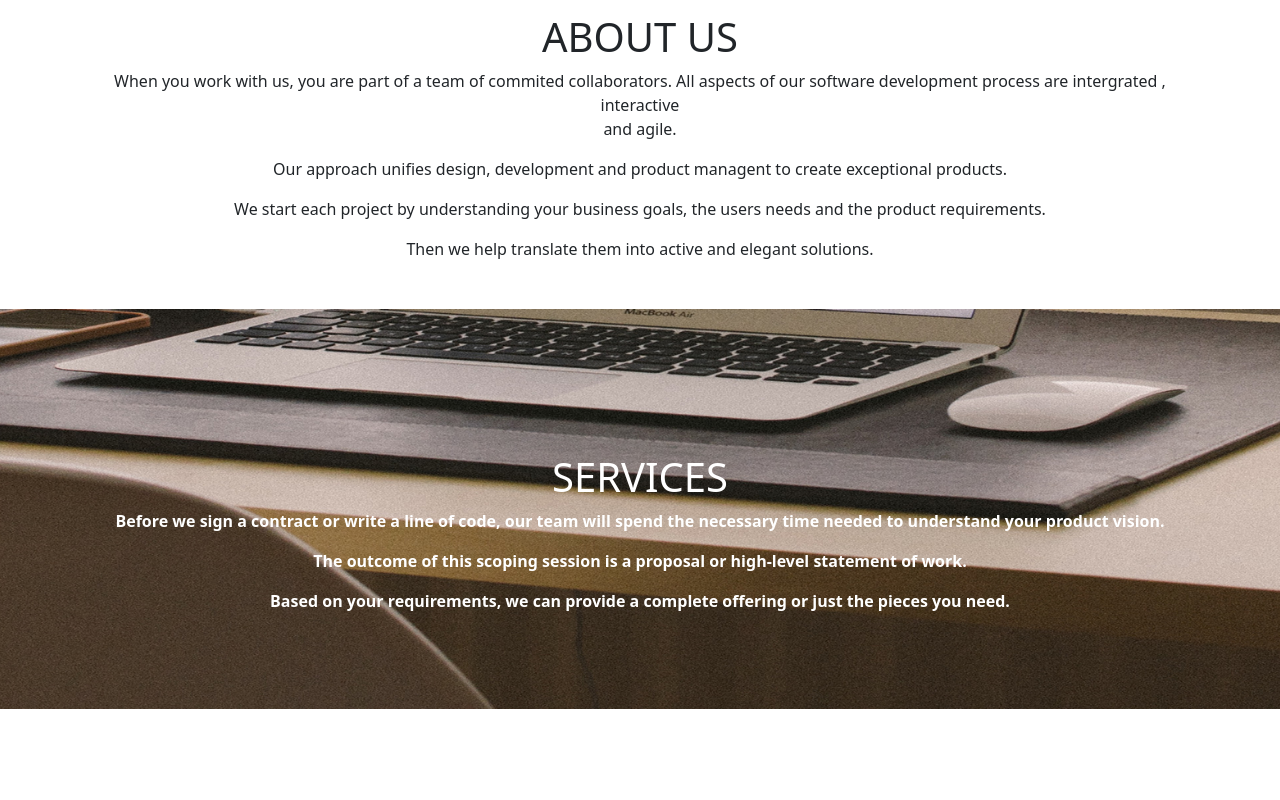
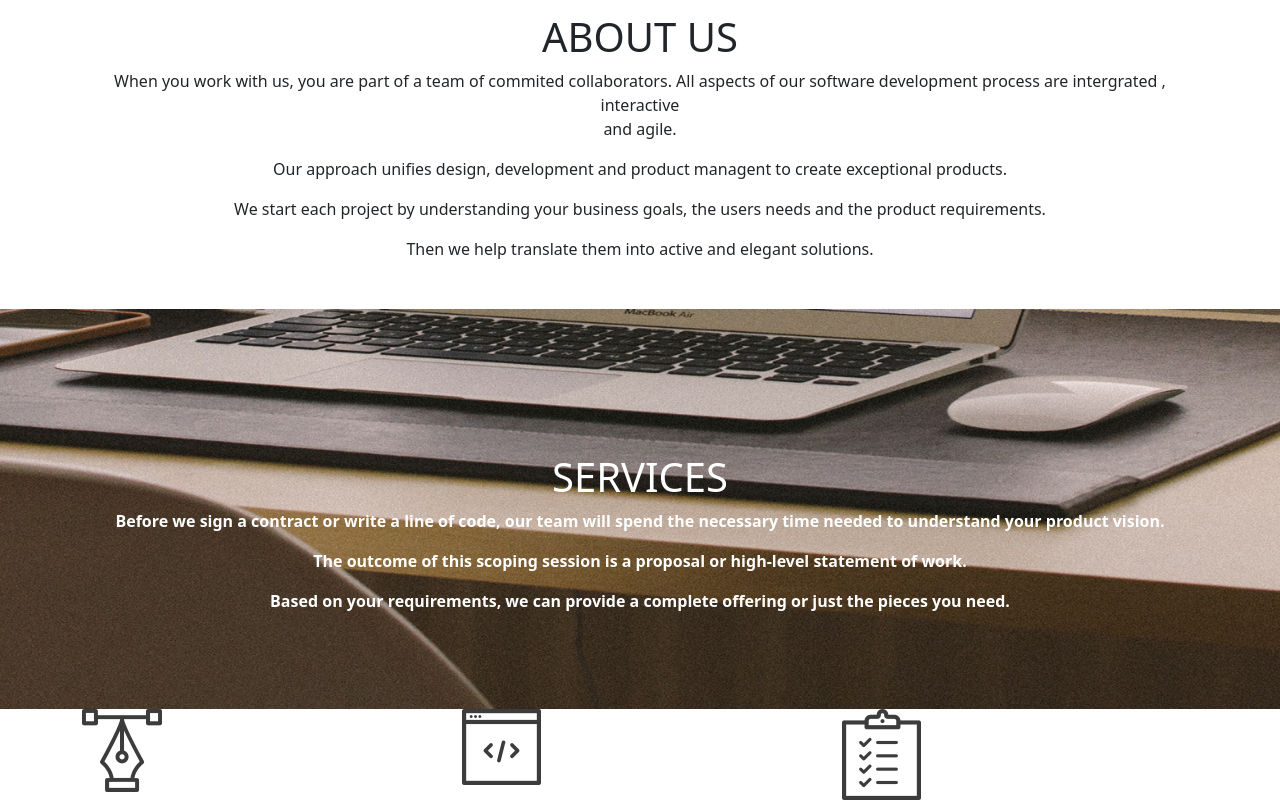
Before and after one commit to clarelimo/Delani-Studio, a plain HTML site: page index.html in a window 1280 px wide. Shown: the part 800-1600 px from the top of the page. Before the commit the page ends 1509 px from the top, so only its background shows below. Drawn offline with Linux system fonts and the light colour scheme.

Commit message:
what we do images adde

```diff
--- a/index.html
+++ b/index.html
@@ -33,5 +33,18 @@
             <p class="mb-5">Based on your requirements, we can provide a complete offering or just the pieces you need.</p>
         </div>
     </div>
+    <div class="container">
+        <div class="row">
+            <div class="col-md-4">
+                <img src="./images/services_icons/design_icon.png" alt="">
+            </div>
+            <div class="col-md-4">
+                <img src="./images/services_icons/dev_icon.png" alt="">
+            </div>
+            <div class="col-md-4">
+                <img src="./images/services_icons/product_icon.png" alt="">
+            </div>
+        </div>
+    </div>
 </body>
 </html>
```
